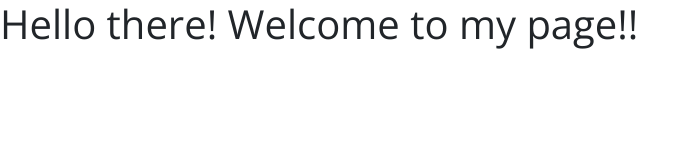
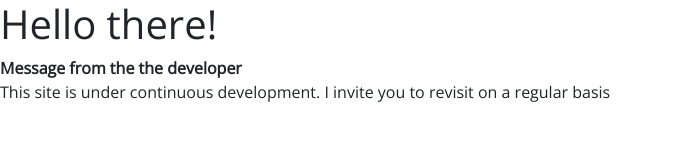
Before and after one commit to mostafijur56/alex-pythonista.github.io, a plain HTML site: page index.html in a window 1280 px wide. Shown: the whole page, without its empty margins (0-699 px from the left). Drawn offline with nearby package versions, Linux system fonts and the light colour scheme.

Commit message:
test-2
Under development message

```diff
--- a/index.html
+++ b/index.html
@@ -13,7 +13,10 @@
     <script src="https://kit.fontawesome.com/a076d05399.js"></script>
   </head>
   <body>
-    <h1>Hello there! Welcome to my page!!</h1>
+    <h1>Hello there!</h1>
+    <p><strong>Message from the the developer</strong><br>
+    This site is under continuous development. I invite you to revisit on a regular basis
+    </p>
     <!-- Optional JavaScript -->
     <!-- jQuery first, then Popper.js, then Bootstrap JS -->
     <script src="https://code.jquery.com/jquery-3.5.1.slim.min.js" integrity="sha384-DfXdz2htPH0lsSSs5nCTpuj/zy4C+OGpamoFVy38MVBnE+IbbVYUew+OrCXaRkfj" crossorigin="anonymous"></script>
```
